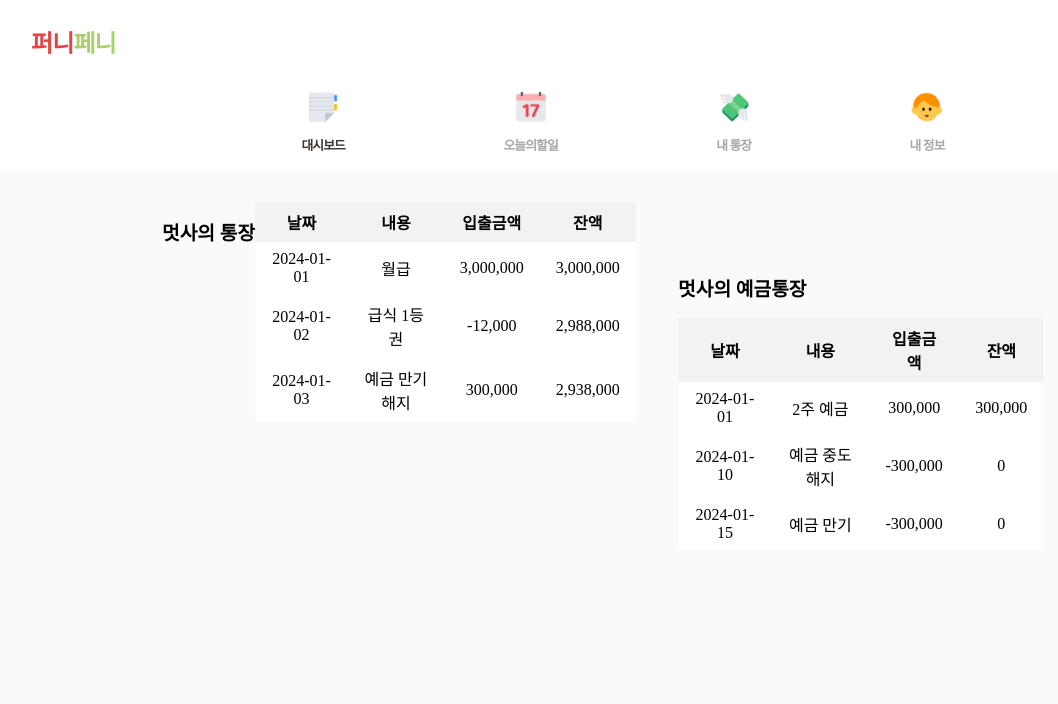
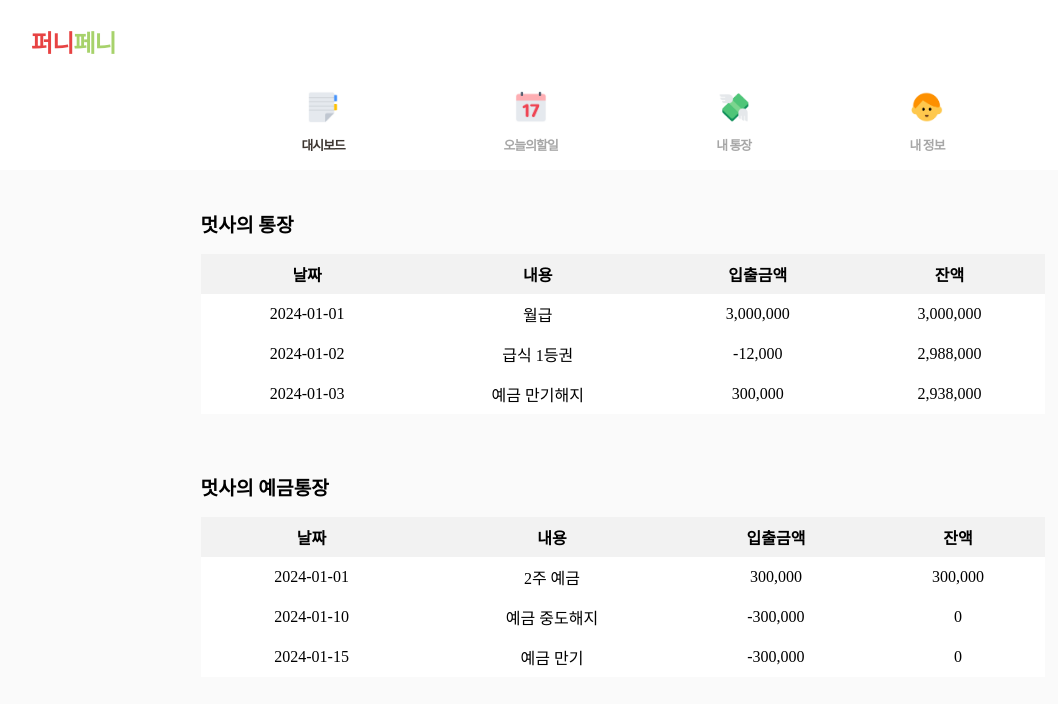
Before and after one commit to davin11992/fp_vercel, a React (Create React App) app: page /bankbook in a window 1280 px wide. Shown: the top 704 px of the page, without its empty margins (17-1075 px from the left). Built offline with nearby package versions, Linux system fonts and the light colour scheme.

Commit message:
fix bankbook

```diff
--- a/src/components/bankbook/BankbookTable.jsx
+++ b/src/components/bankbook/BankbookTable.jsx
@@ -73,9 +73,10 @@ const TransactionTable = ({ transactions }) => (
 export default function BankbookTable() {
   return (
     <Container>
-      <BankbookName userName="멋사" />
-      <TransactionTable transactions={dummyTransactions1} />
-
+      <FirstSection>
+        <BankbookName userName="멋사" />
+        <TransactionTable transactions={dummyTransactions1} />
+      </FirstSection>
       <Section>
         <BankbookName userName="멋사" type="savings" />
         <TransactionTable transactions={dummyTransactions2} />
@@ -88,19 +89,26 @@ const Container = styled.div`
   padding: 1rem 7rem;
   margin-top: 1rem;
   display: flex;
-  justify-content: center;
+  flex-direction: column;
+  align-items: center;
 `;
 
 const Section = styled.div`
-  margin-top: 3.5rem;
+  margin-top: 2.7rem;
+  width: 80%;
+`;
+
+const FirstSection = styled(Section)`
+  margin-top: -0.5rem;
 `;
 
 const TableWrapper = styled.div`
   overflow-x: auto;
+  width: 100%;
 `;
 
 const Table = styled.table`
-  width: 90%;
+  width: 100%;
   background-color: white;
   border-collapse: collapse;
 `;
```
